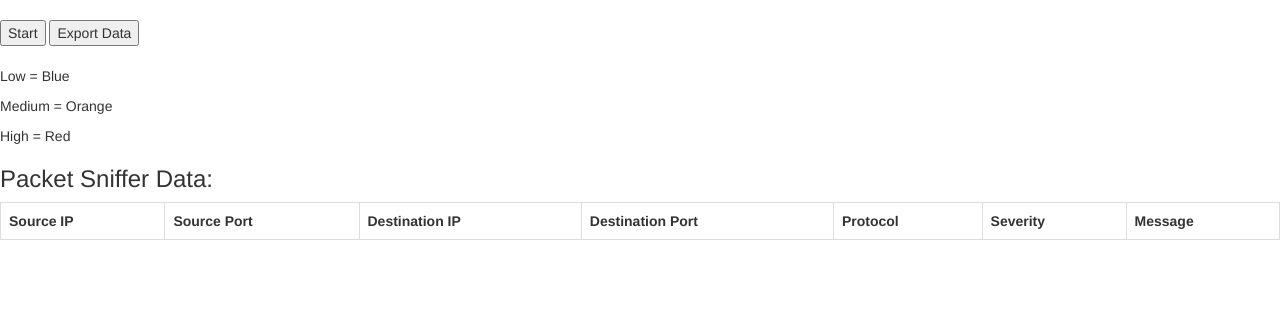
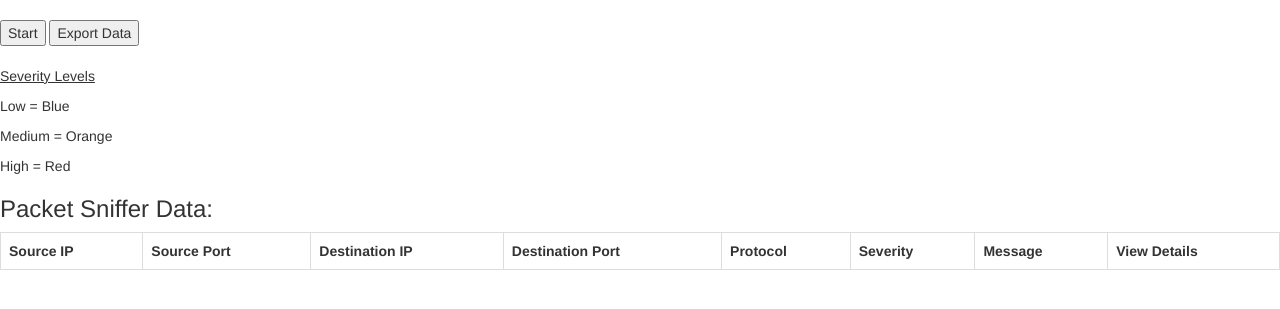
Before and after one commit to beastmodeswag/FYP-IDS, a Flask app: page / in a window 1280 px wide. Shown: the top 309 px of the page. Run offline with Flask 2, Linux system fonts and the light colour scheme; lists and menus that the app fills with data are empty; some libraries are stand-ins or nearby versions.

Commit message:
Add files via upload

```diff
--- a/main.py
+++ b/main.py
@@ -271,13 +271,13 @@ def main():
 					'''
 					print(TAB_1 + 'ICMP Packet: ')
 					print(TAB_2 + 'Type: {}, Code: {}, Checksum: {}'.format(icmp_type, code, checksum))
-					print(TAB_2 + 'Data:')
+					print(TAB_2 + 'Data:')'''
 					print(format_multi_line(DATA_TAB_3, data))
-					'''
+
 
 					severity = detect(proto, src, src_port, target, dest_port)
 					check_ddos = ddos()
-					rowData = [src, src_port, target, dest_port, proto, severity, check_ddos]
+					rowData = [src, src_port, target, dest_port, proto, severity, check_ddos, str(data)]
 
 					#dataArray.append(rowData)
 					dataArray.insert(0, rowData)
@@ -298,15 +298,15 @@ def main():
 					print(TAB_2 + 'Sequence: {}, Acknowledgement: {}'.format(sequence, acknowledgement))
 					print(TAB_2 + 'Flags:')
 					print(TAB_3 + 'URG: {}, ACK: {}, PSH: {}, RST: {}, SYN: {}, FIN: {}'.format(flag_urg, flag_ack, flag_psh, flag_rst, flag_syn, flag_fin))
-					print(TAB_2 + 'Data:')
+					print(TAB_2 + 'Data:')'''
 					print(format_multi_line(DATA_TAB_3, data))
-					'''
+
 					# *****data*****??
 
 
 					severity = detect(proto, src, src_port, target, dest_port)
 					check_ddos = ddos()
-					rowData = [src, src_port, target, dest_port, proto, severity, check_ddos]
+					rowData = [src, src_port, target, dest_port, proto, severity, check_ddos, str(data)]
 
 					#dataArray.append(rowData)
 					dataArray.insert(0, rowData)
@@ -329,7 +329,7 @@ def main():
 
 					severity = detect(proto, src, src_port, target, dest_port)
 					check_ddos = ddos()
-					rowData = [src, src_port, target, dest_port, proto, severity, check_ddos]
+					rowData = [src, src_port, target, dest_port, proto, severity, check_ddos, str(data)]
 					#dataArray.append(rowData)
 					dataArray.insert(0, rowData)
 
--- a/static/js/application.js
+++ b/static/js/application.js
@@ -1,6 +1,7 @@
 $(document).ready(function(){
 
 var data_received = [];
+var id = 0;
 
 	$("#start").click(function(){
 		var buttonId = this.id;
@@ -27,7 +28,7 @@ var data_received = [];
 				row = table.insertRow(1);
 
 
-				for(var j = 0; j < data_received[i].length-1; j++)
+				for(var j = 0; j < data_received[i].length-1; j++) //changed this, no more -1 at the end
 				{
 					console.log(data_received[i][6]);
 					if(String(data_received[i][5]) == "low")
@@ -49,11 +50,35 @@ var data_received = [];
 					{
 						cell = row.insertCell(j);
 						cell.innerHTML = String(data_received[i][j]);
+
+						var Packet = {
+							source_ip : String(data_received[i][0]),
+							source_port : String(data_received[i][1]),
+							dest_ip : String(data_received[i][2]),
+							dest_port : String(data_received[i][3]),
+							prot : String(data_received[i][4]),
+							severity : String(data_received[i][5]),
+							msg : String(data_received[i][6]),
+							data : String(data_received[i][7])
+						};
+
+						localStorage.setItem(`packet${id}`, JSON.stringify(Packet)); //storing the variables in localstorage
 					}
 
 				}
 
+				//new code for button
+				button = row.insertCell(7); //Last row after message
+
+				button.innerHTML = `<button onclick="myFunction(${id})" class="btn btn-info btn-lg" id="${id}">View</button>`;
+
+				//id increment for unique button id
+				id++;
 			}
+
+			//total number of packets
+			localStorage.setItem("id", id);
+
 		    });
 	});
 
@@ -66,4 +91,5 @@ var data_received = [];
 		socket.send("export");
 
 	});
+
 });
--- a/templates/index.html
+++ b/templates/index.html
@@ -7,15 +7,45 @@
     <link rel="stylesheet" href="//maxcdn.bootstrapcdn.com/bootstrap/3.3.7/css/bootstrap.min.css">
 </head>
 <body>
+	<!-- Opening new window to show packet details (instead of modal) -->
+	<script>
+	function myFunction(clicked_id) {
+		/*
+		var details = `
+		Source IP: ${JSON.parse(localStorage.getItem(`packet${clicked_id}`)).source_ip}
+		Source Port: ${JSON.parse(localStorage.getItem(`packet${clicked_id}`)).source_port}
+		Destination IP: ${JSON.parse(localStorage.getItem(`packet${clicked_id}`)).dest_ip}
+		Destination Port: ${JSON.parse(localStorage.getItem(`packet${clicked_id}`)).dest_port}
+		Protocol: ${JSON.parse(localStorage.getItem(`packet${clicked_id}`)).prot}
+		Severity: ${JSON.parse(localStorage.getItem(`packet${clicked_id}`)).severity}
+		Message: ${JSON.parse(localStorage.getItem(`packet${clicked_id}`)).msg}
+			      `
+		*/
+
+		var myWindow = window.open("", "MsgWindow", "width=600,height=400");
+		myWindow.document.write(`<p><u> Packet ${clicked_id + 1} </u></p>`);
+		myWindow.document.write(`<p> Source IP: ${JSON.parse(localStorage.getItem(`packet${clicked_id}`)).source_ip} </p>`);
+		myWindow.document.write(`<p> Source Port: ${JSON.parse(localStorage.getItem(`packet${clicked_id}`)).source_port} </p>`);
+		myWindow.document.write(`<p> Destination IP: ${JSON.parse(localStorage.getItem(`packet${clicked_id}`)).dest_ip} </p>`);
+		myWindow.document.write(`<p> Destination Port: ${JSON.parse(localStorage.getItem(`packet${clicked_id}`)).dest_port} </p>`);
+		myWindow.document.write(`<p> Protocol: ${JSON.parse(localStorage.getItem(`packet${clicked_id}`)).prot} </p>`);
+		myWindow.document.write(`<p> Severity: ${JSON.parse(localStorage.getItem(`packet${clicked_id}`)).severity} </p>`);
+		myWindow.document.write(`<p> Message: ${JSON.parse(localStorage.getItem(`packet${clicked_id}`)).msg} </p>`);
+		myWindow.document.write(`<p> Hexdigest: ${JSON.parse(localStorage.getItem(`packet${clicked_id}`)).data} </p>`);
+
+	}
+	</script>
+	<!------------------->
 	<br>
 	<button id="start"> Start </button>
 	<button id="export">Export Data</button>
 	<br><br>
+	<p><u>Severity Levels</u></p>
 	<p> Low = Blue </p>
 	<p> Medium = Orange </p>
 	<p> High = Red </p>
 	<h3>Packet Sniffer Data:</h3>
-	<table id='dataTable' class="table table-bordered" style="width:100%">
+	<table id='dataTable' class="table table-bordered" style="width:100%; text-align:center;">
 		<tr>
 			<th>Source IP</th>
 			<th>Source Port</th>
@@ -24,9 +54,8 @@
 			<th>Protocol</th>
 			<th>Severity</th>
 			<th>Message</th>
+			<th>View Details</th>
 		</tr>
-
 	</table>
-
 </body>
 </html>
```
